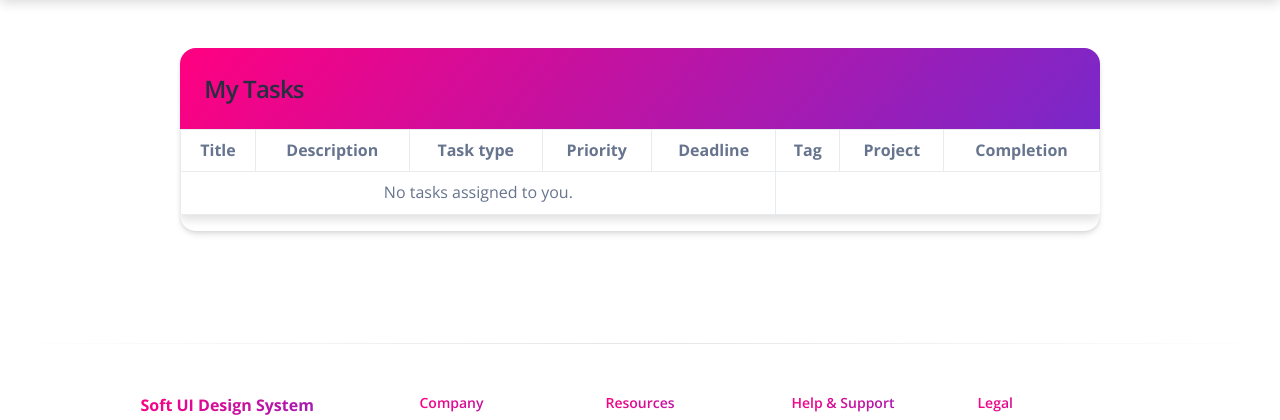
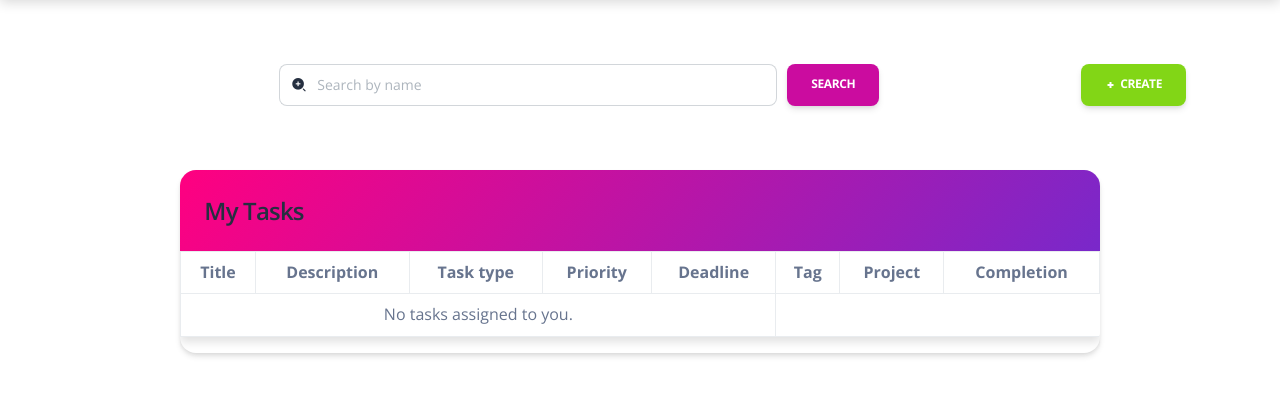
Before and after one commit to Psychox1k/task_forge, a Django app: page /tasks/ in a window 1280 px wide. Shown: the part 73-493 px from the top of the page. Run offline with Django 5.2, Linux system fonts and the light colour scheme; the visitor is signed in with stand-in values (Sample User, id 1); data that the repository does not hold is empty; some libraries are stand-ins or nearby versions.

Commit message:
feat(task): add search functionality and Create button to task list

```diff
--- a/tasks/views.py
+++ b/tasks/views.py
@@ -1,4 +1,6 @@
 from django.shortcuts import render
+
+
 from .models import Team, Project, Task, Worker
 from django.views import generic
 from django.contrib.auth.mixins import LoginRequiredMixin
@@ -24,9 +26,13 @@ class WorkerListView(LoginRequiredMixin, generic.ListView):
     paginate_by = 2
 
 
+
+
 class TeamListView(LoginRequiredMixin, generic.ListView):
     model = Team
     paginate_by = 5
+
+
 
 
 class ProjectListView(LoginRequiredMixin, generic.ListView):
@@ -34,9 +40,23 @@ class ProjectListView(LoginRequiredMixin, generic.ListView):
     paginate_by = 5
 
 
+
 class TaskListView(LoginRequiredMixin, generic.ListView):
     model = Task
     paginate_by = 10
+
+    def get_queryset(self):
+        queryset = Task.objects.all()
+        name = self.request.GET.get("name", "")
+        if name:
+            queryset = queryset.filter(name__icontains=name)
+        return queryset
+
+    def get_context_data(self, *, object_list=None, **kwargs):
+        context = super().get_context_data(**kwargs)
+        context["name"] = self.request.GET.get("name", "")
+        return context
+
 
 
 class WorkerDetailView(LoginRequiredMixin, generic.DetailView):
--- a/templates/tasks/task_list.html
+++ b/templates/tasks/task_list.html
@@ -7,6 +7,25 @@
 {% endblock stylesheets %}
 
 {% block content %}
+
+  <div class="container mt-6">
+  <div class="d-flex justify-content-center align-items-center flex-wrap gap-3">
+
+   <form method="get" class="d-flex mx-auto w-100" style="gap: 10px; max-width: 600px;">
+  <div class="input-group" style="height: 42px;">
+    <span class="input-group-text d-flex align-items-center"><i class="ni ni-zoom-split-in"></i></span>
+    <input type="text" name="name" class="form-control" placeholder="Search by name" value="{{ request.GET.name }}">
+  </div>
+  <button type="submit" class="btn btn-primary d-flex align-items-center" style="height: 42px;">Search</button>
+</form>
+
+    <a href="#" class="btn btn-success d-flex align-items-center justify-content-center" style="height: 42px;">
+      <i class="ni ni-fat-add me-1"></i> Create
+    </a>
+
+  </div>
+</div>
+
   <div class="container my-5 px-3">
     <div class="row justify-content-center">
       <div class="col-lg-10">
@@ -66,6 +85,7 @@
       </div>
     </div>
   </div>
+
 
 {#  <div class="text-center my-4">#}
 {#    <button class="btn btn-outline-primary px-4 py-2" data-bs-toggle="collapse" data-bs-target="#teamTasks" aria-expanded="false" aria-controls="teamTasks">#}
@@ -181,4 +201,7 @@
 {#    </div>#}
 {#  </div>#}
 
+
+
+
 {% endblock content %}
```
